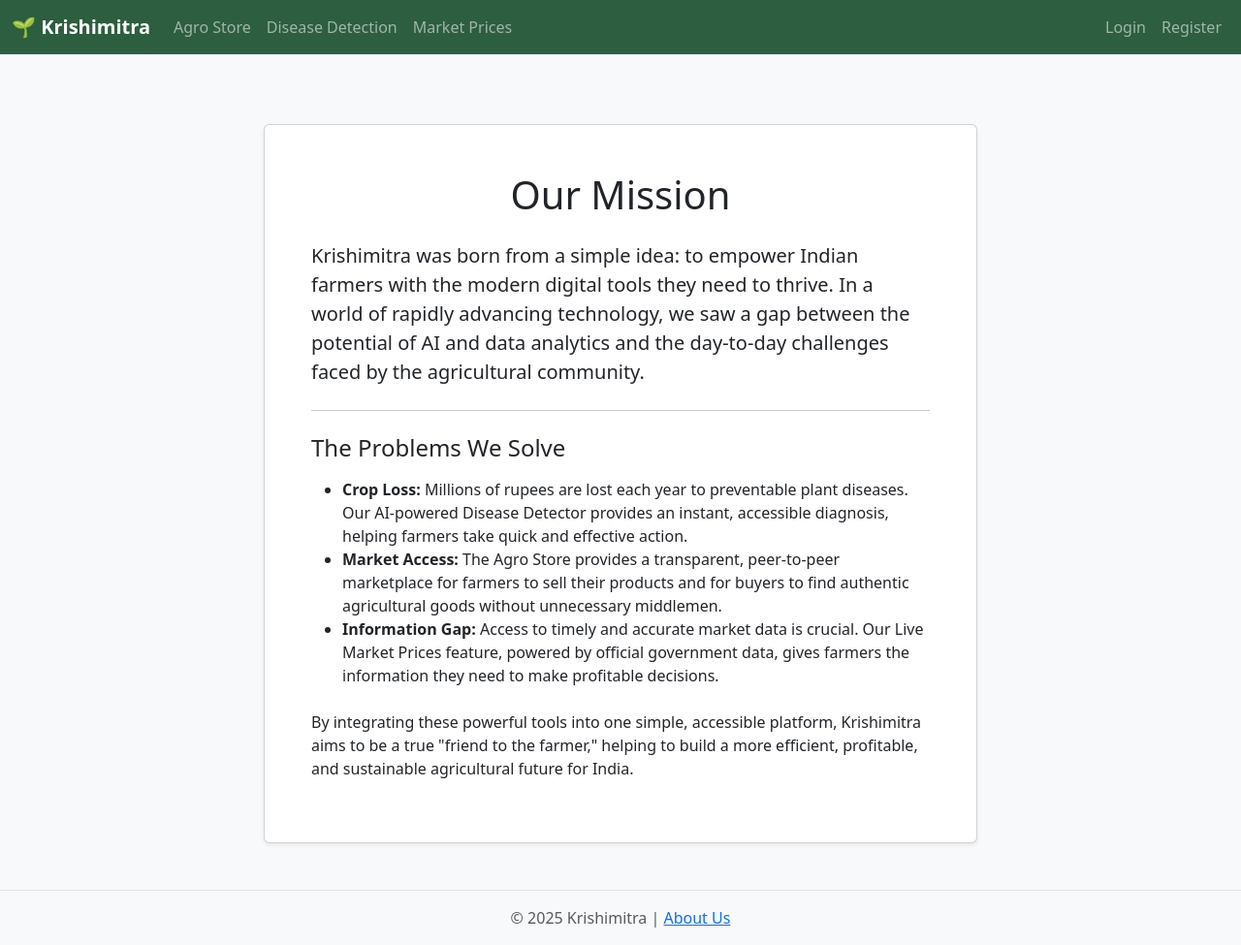
After one commit to Deepraj916/Krishimitra-app, a Flask app: page /about in a window 1280 px wide. The commit adds this page. Shown: the whole page at 97% size. Run offline with Flask 3, Linux system fonts and the light colour scheme.

Commit message:
Add About Us page and site-wide footer

```diff
--- a/app.py
+++ b/app.py
@@ -131,6 +131,10 @@ def get_market_status():
 @app.route('/')
 def home():
     return render_template('index.html')
+
+@app.route('/about')
+def about():
+    return render_template('about.html')
 
 @app.route('/register', methods=['GET', 'POST'])
 def register():
--- a/static/css/style.css
+++ b/static/css/style.css
@@ -1,7 +1,18 @@
 /* static/css/style.css */
+
+/* static/css/style.css - ADD TO THE TOP */
+html, body {
+    height: 100%;
+}
 
 body {
     background-color: #f8f9fa; /* A light grey from Bootstrap's palette */
+    display: flex;
+    flex-direction: column;
+}
+
+main.container {
+    flex-grow: 1;
 }
 
 /* Make the navbar brand slightly bolder */
--- /dev/null
+++ b/templates/about.html
@@ -0,0 +1,29 @@
+{% extends 'base.html' %}
+{% block title %}About Us - Krishimitra{% endblock %}
+
+{% block content %}
+<div class="container my-5">
+    <div class="row justify-content-center">
+        <div class="col-lg-8">
+            <div class="card shadow-sm">
+                <div class="card-body p-4 p-md-5">
+                    <h1 class="card-title text-center mb-4">Our Mission</h1>
+                    <p class="lead">
+                        Krishimitra was born from a simple idea: to empower Indian farmers with the modern digital tools they need to thrive. In a world of rapidly advancing technology, we saw a gap between the potential of AI and data analytics and the day-to-day challenges faced by the agricultural community.
+                    </p>
+                    <hr class="my-4">
+                    <h4 class="mb-3">The Problems We Solve</h4>
+                    <ul>
+                        <li><strong>Crop Loss:</strong> Millions of rupees are lost each year to preventable plant diseases. Our AI-powered Disease Detector provides an instant, accessible diagnosis, helping farmers take quick and effective action.</li>
+                        <li><strong>Market Access:</strong> The Agro Store provides a transparent, peer-to-peer marketplace for farmers to sell their products and for buyers to find authentic agricultural goods without unnecessary middlemen.</li>
+                        <li><strong>Information Gap:</strong> Access to timely and accurate market data is crucial. Our Live Market Prices feature, powered by official government data, gives farmers the information they need to make profitable decisions.</li>
+                    </ul>
+                    <p class="mt-4">
+                        By integrating these powerful tools into one simple, accessible platform, Krishimitra aims to be a true "friend to the farmer," helping to build a more efficient, profitable, and sustainable agricultural future for India.
+                    </p>
+                </div>
+            </div>
+        </div>
+    </div>
+</div>
+{% endblock %}
--- a/templates/base.html
+++ b/templates/base.html
@@ -63,6 +63,11 @@
         {% block content %}{% endblock %}
     </main>
 
+    <footer class="footer mt-auto py-3 bg-light border-top">
+        <div class="container text-center">
+            <span class="text-muted">© 2025 Krishimitra | <a href="{{ url_for('about') }}">About Us</a></span>
+        </div>
+    </footer>
     <script src="https://cdn.jsdelivr.net/npm/bootstrap@5.3.3/dist/js/bootstrap.bundle.min.js" integrity="sha384-YvpcrYf0tY3lHB60NNkmXc5s9fDVZLESaAA55NDzOxhy9GkcIdslK1eN7N6jIeHz" crossorigin="anonymous"></script>
 </body>
 </html>
```
Also changed, not shown: TODO.md (+5 -8 lines).
